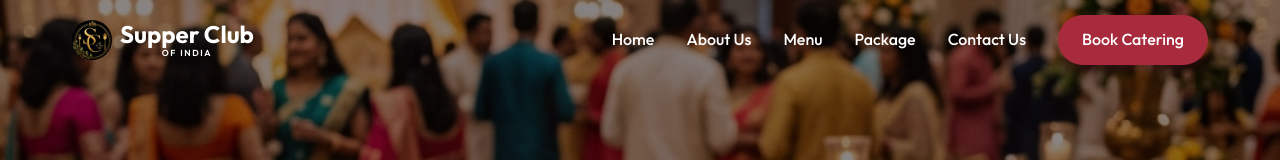
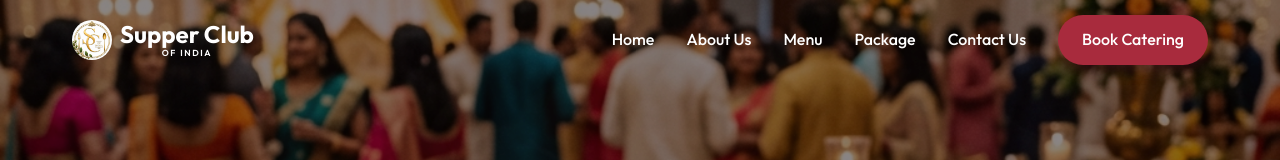
Before and after one commit to Vedabhavishya/PurvalCaters, a Next.js app: page / in a window 1280 px wide. Shown: the top 160 px of the page. Built offline with nearby package versions, Linux system fonts and the light colour scheme; no server answers; the database is empty; a web font is replaced by a local one.

Commit message:
feat: replace brand logo with white version

```diff
--- a/src/components/layout/Footer.tsx
+++ b/src/components/layout/Footer.tsx
@@ -19,7 +19,7 @@ export default function Footer() {
         <div className={styles.brand}>
           <div className={styles.logoContainer}>
             <Image
-              src="/images/supperclub_logo.png"
+              src="/images/supperclub_logo_white.png"
               alt="Supper Club Logo"
               width={40}
               height={40}
--- a/src/components/layout/Navbar.tsx
+++ b/src/components/layout/Navbar.tsx
@@ -39,7 +39,7 @@ export default function Navbar() {
       <div className={`container ${styles.navContent}`}>
         <Link href="/" className={styles.logo}>
           <Image
-            src="/images/supperclub_logo.png"
+            src="/images/supperclub_logo_white.png"
             alt="Supper Club Logo"
             width={40}
             height={40}
```
Also changed, not shown: public/images/supperclub_logo_white.png (added).
